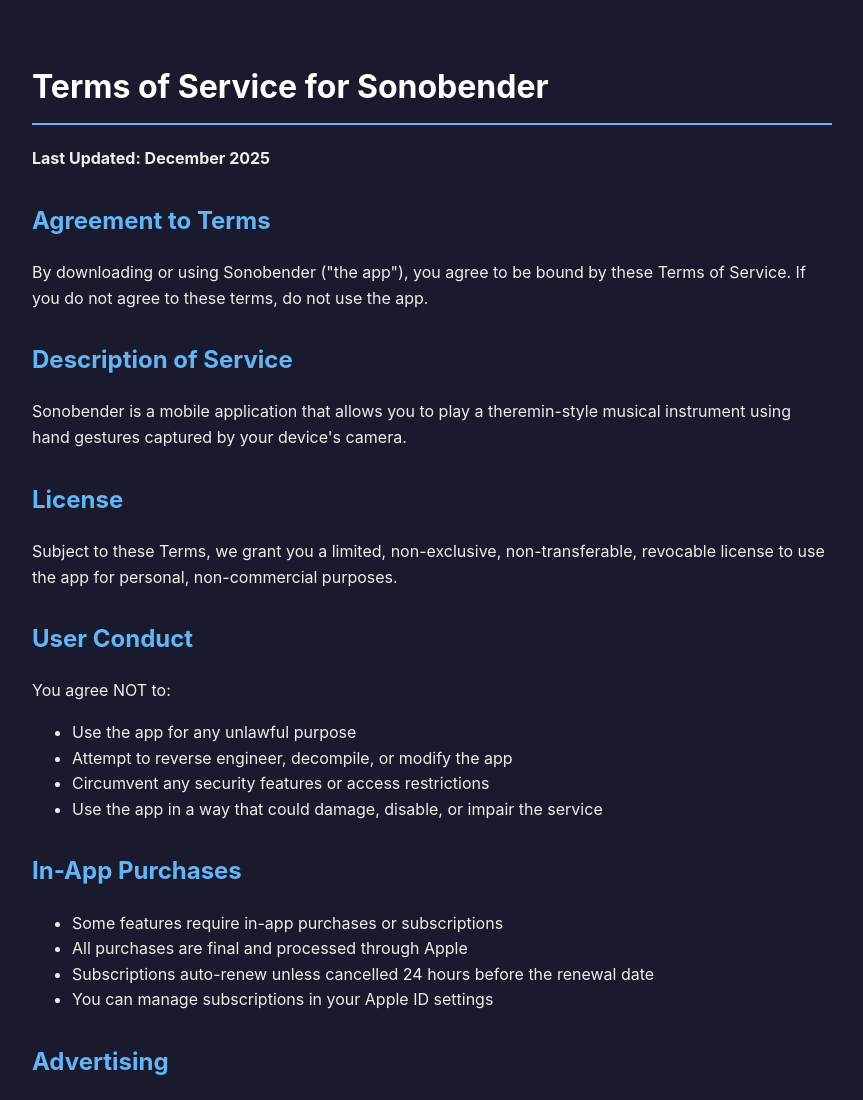
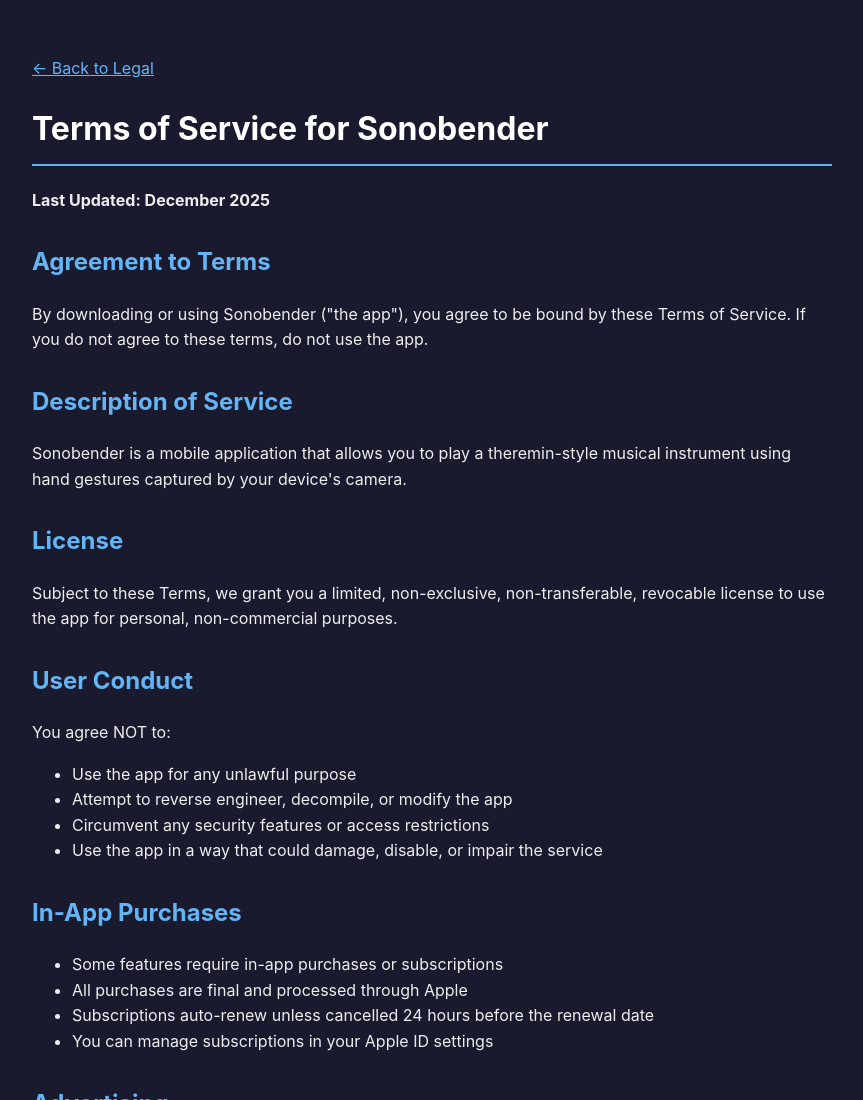
Before and after one commit to min4034415/sonobender-legal, a plain HTML site: page terms.html in a window 1280 px wide. Shown: the top 1100 px of the page, without its empty margins (208-1071 px from the left). Drawn offline with Linux system fonts and the light colour scheme.

Commit message:
Add back link to Terms of Service page

```diff
--- a/terms.html
+++ b/terms.html
@@ -34,10 +34,15 @@
         a {
             color: #64b5f6;
         }
+
+        .back {
+            margin-bottom: 20px;
+        }
     </style>
 </head>
 
 <body>
+    <p class="back"><a href="index.html">← Back to Legal</a></p>
 
     <h1>Terms of Service for Sonobender</h1>
     <p><strong>Last Updated: December 2025</strong></p>
```
